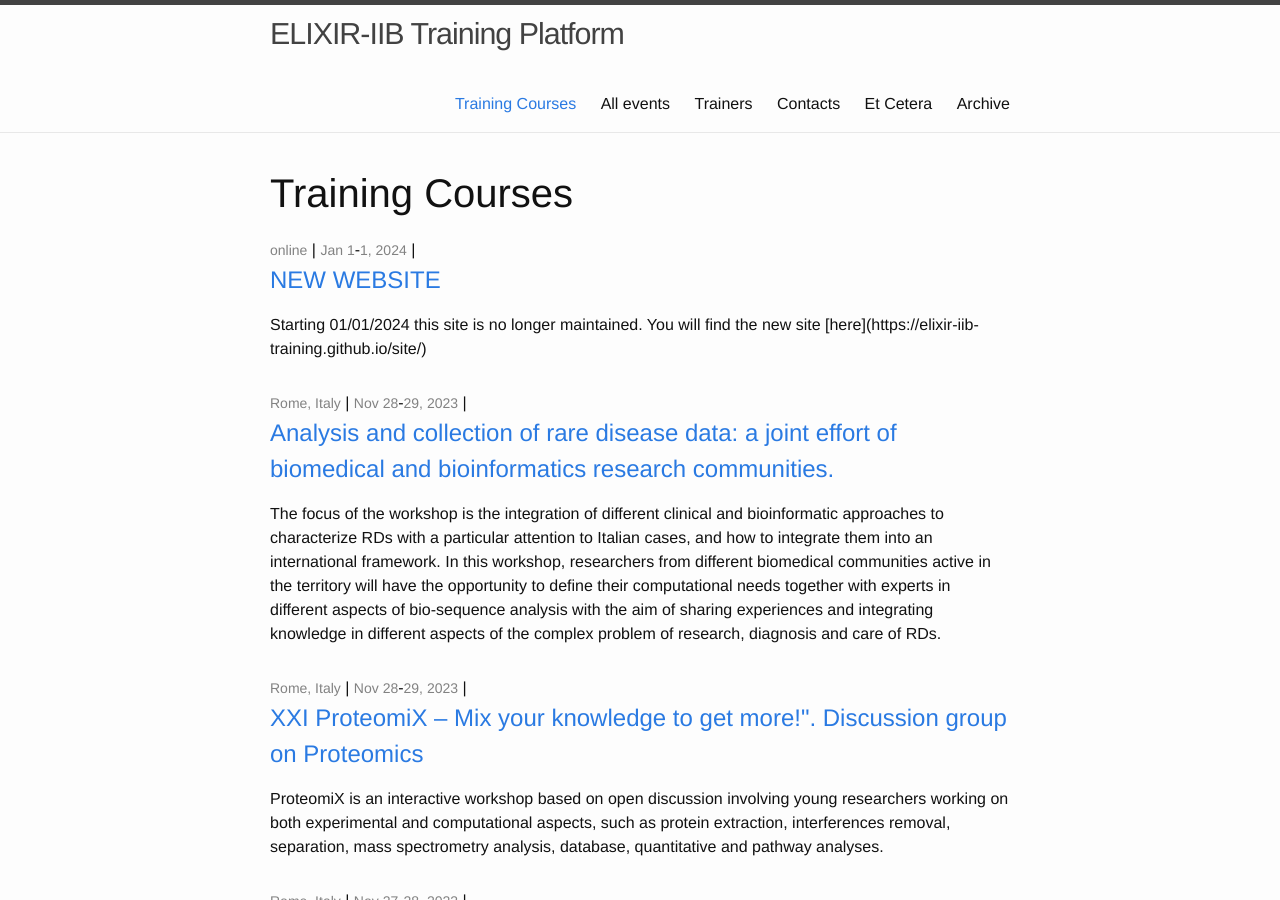
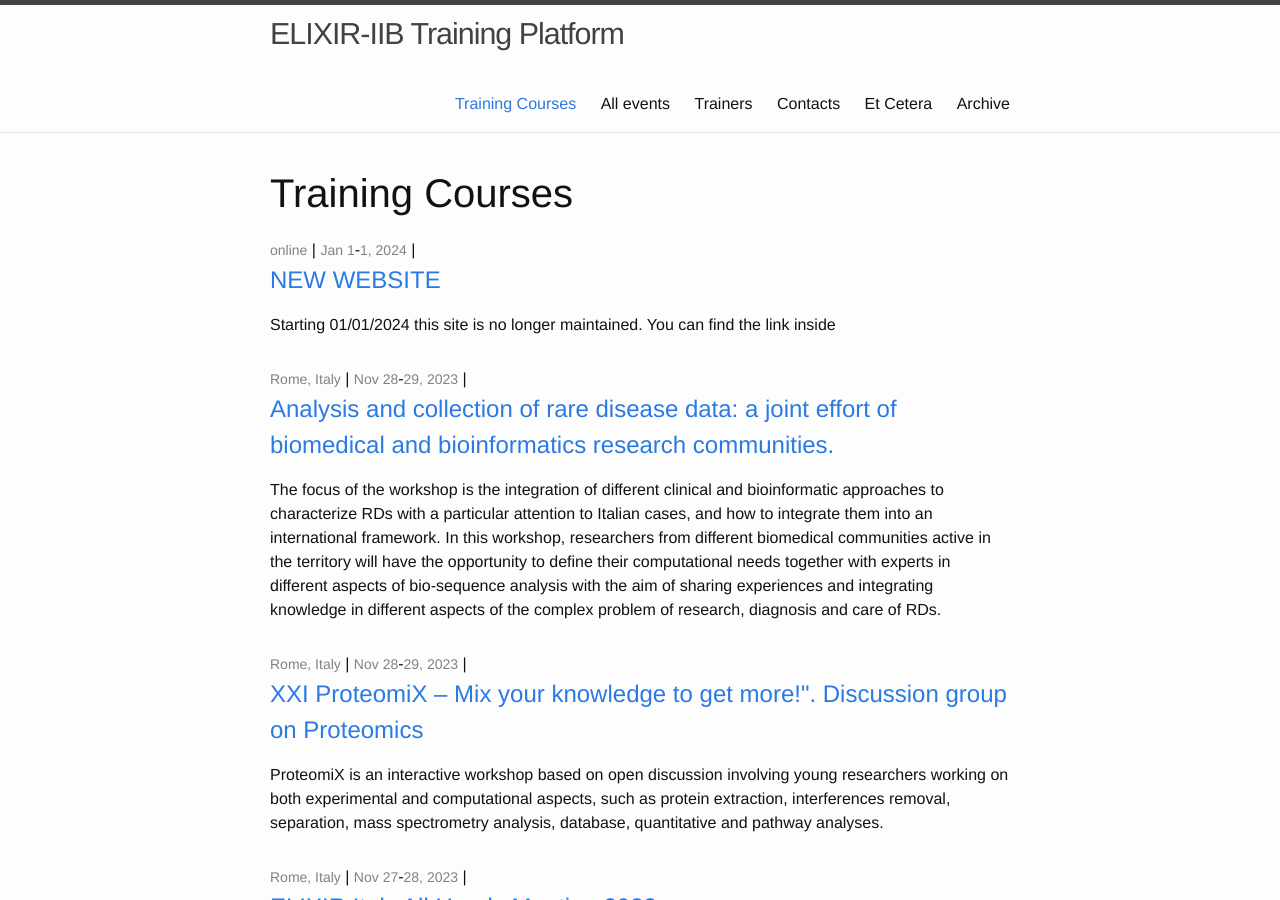
Before and after one commit to ELIXIR-IIB-training/website, a Jekyll site: the page built from courses/index.html, in a window 1280 px wide and 900 px high. Built offline with Jekyll 4.4.1, drawn with Linux system fonts in a browser that asks for light colours.

Commit message:
Update 2024-01-01-New_website.md

```diff
--- a/_posts/2024-01-01-New_website.md
+++ b/_posts/2024-01-01-New_website.md
@@ -4,11 +4,11 @@ title: "NEW WEBSITE"
 date_start: 2024-01-01
 date_end: 2024-01-01
 venue: online
-description: "Starting 01/01/2024 this site is no longer maintained. You will find the new site [here](https://elixir-iib-training.github.io/site/)"
+description: "Starting 01/01/2024 this site is no longer maintained. You can find the link inside"
 ---
 <br>
 <br>
 <br>
 
 ## NEW WEBSITE
-Starting 01/01/2024 this site is no longer maintained. You will find the new site [here](https://elixir-iib-training.github.io/site/)
+Starting 01/01/2024 this site is no longer maintained. You can find the new site [here](https://elixir-iib-training.github.io/site/)
```
